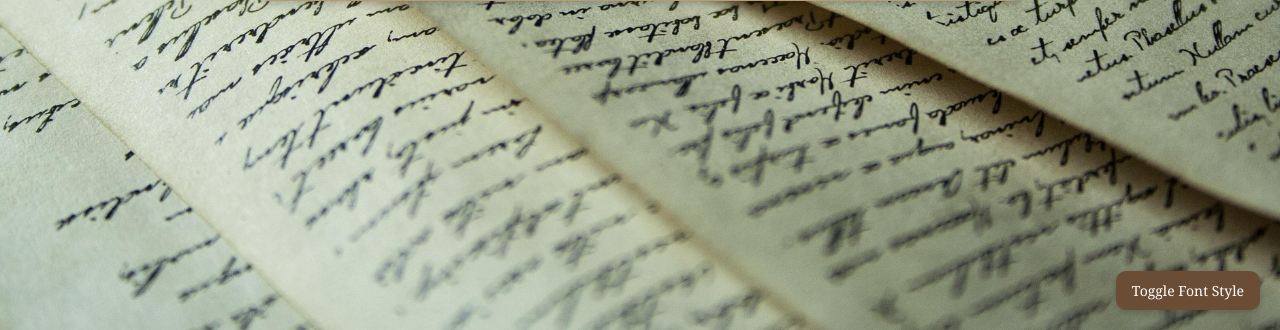
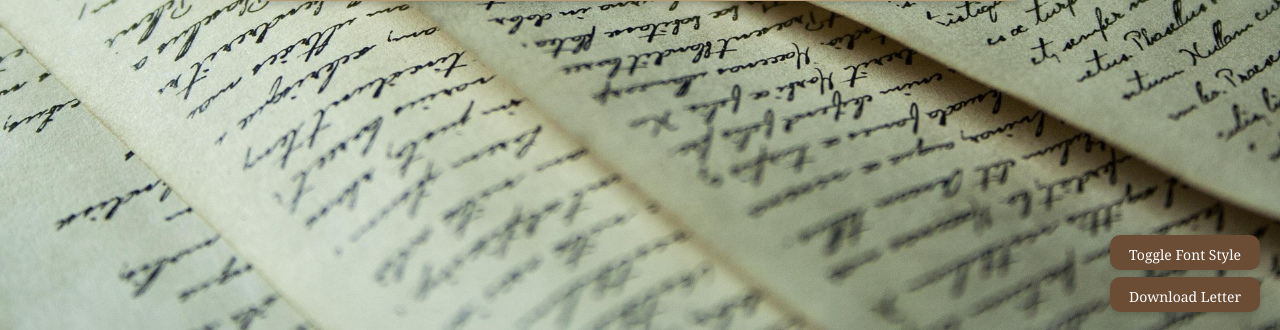
Before and after one commit to Mewzok/Server-Side-Web-Development, a PHP site: page /generate.php in a window 1280 px wide. Shown: the part 470-800 px from the top of the page. Run offline with PHP 8.4, Linux system fonts and the light colour scheme; data that the repository does not hold is empty.

Commit message:
- Add download option to letter

```diff
--- a/Final-Project/generate.php
+++ b/Final-Project/generate.php
@@ -29,6 +29,7 @@
             $page->DisplayStyles();
         ?>
         <link href="https://fonts.googleapis.com/css2?family=Dancing+Script&display=swap" rel="stylesheet">
+        <script src="https://cdn.jsdelivr.net/npm/html2canvas@1.4.1/dist/html2canvas.min.js"></script>
     </head>
     <body>
         <?php $page->DisplayHeader(); ?>
@@ -41,7 +42,7 @@
                 echo  $letterString;
             ?>
         </div>
-        <button id="toggleFontBtn" onclick="toggleFont()">Toggle Font Style</button>
+        <button class="letter-buttons" id="toggleFontBtn" onclick="toggleFont()">Toggle Font Style</button>
             <script>
                 function toggleFont() {
                     const letter = document.getElementById('letterResultDiv');
@@ -53,6 +54,19 @@
                         letter.classList.remove('normal');
                         letter.classList.add('cursive');
                     }
+                }
+            </script>
+        <button class="letter-buttons" id="downloadBtn" onclick="downloadLetterImage()">Download Letter</button>
+            <script>
+                function downloadLetterImage() {
+                    const letterDiv = document.getElementById('letterResultDiv');
+
+                    html2canvas(letterDiv, {scale:2}).then(canvas => {
+                        const link = document.createElement('a');
+                        link.download = 'apology_letter.png';
+                        link.href = canvas.toDataURL('image/png');
+                        link.click();
+                    });
                 }
             </script>
     </body>
--- a/Final-Project/style.css
+++ b/Final-Project/style.css
@@ -139,10 +139,10 @@ input[type="submit"]:hover {
     font-size: 1.1rem;
 }
 
-#toggleFontBtn {
+.letter-buttons {
+    width: 150px;
+    height: 35px;
     position: fixed;
-    bottom: 20px;
-    right: 20px;
     z-index: 1000;
     padding: 10px 16px;
     font-size: 14px;
@@ -156,6 +156,16 @@ input[type="submit"]:hover {
     transition: background-color 0.3s ease;
 }
 
-#toggleFontBtn:hover {
+#toggleFontBtn {
+    bottom: 60px;
+    right: 20px;
+}
+
+#downloadBtn {
+    bottom: 18px;
+    right: 20px;
+}
+
+.letter-buttons:hover {
     background-color: #8a5f3e;
 }
```
